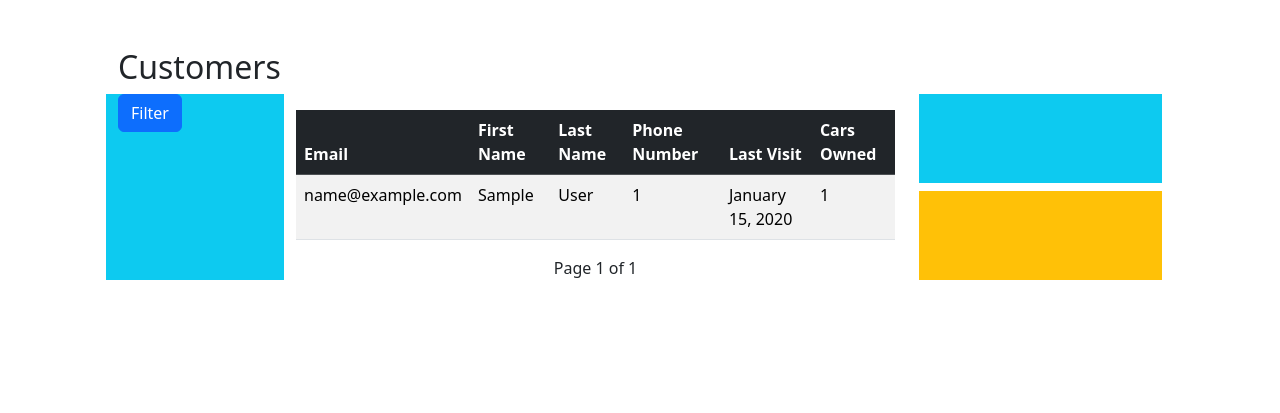
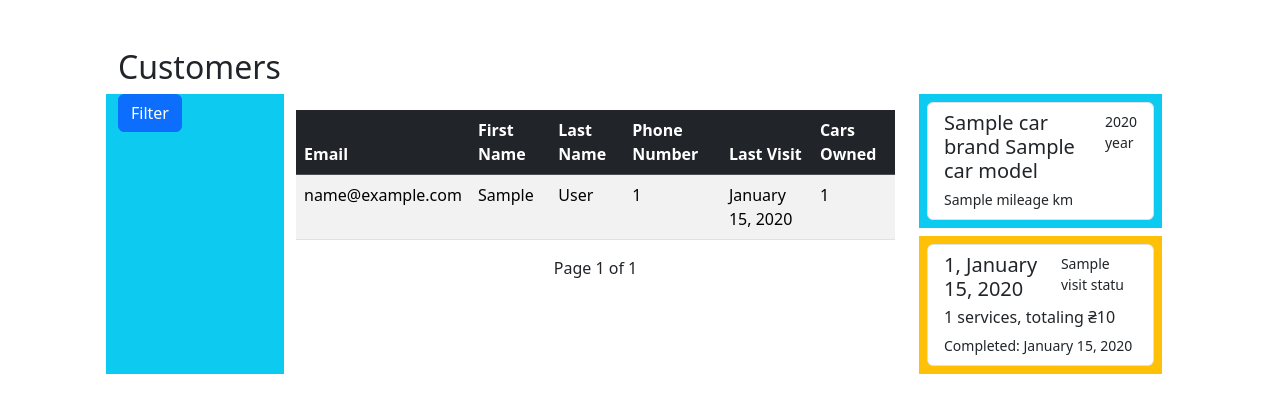
Before and after one commit to IvanMisarosh/car-service-coursework, a Django app: template carservice/service_site/templates/service_site/customers.html in a window 1280 px wide. Shown: the part 56-469 px from the top of the page. Run offline with Django 5.2, Linux system fonts and the light colour scheme; the template is opened without the code that fills it: most values are stand-ins (such as "Sample title", 1, 10 or a date in 2020); some libraries are stand-ins or nearby versions.

Commit message:
add 2 widgets (cars and visits for selected customer)

```diff
--- /dev/null
+++ b/carservice/service_site/static/service_site/selected_customer_details.css
@@ -0,0 +1,4 @@
+#customer-visits{
+    max-height: 400px;
+     overflow-y: auto;
+}
--- a/carservice/service_site/templates/service_site/customers.html
+++ b/carservice/service_site/templates/service_site/customers.html
@@ -1,5 +1,11 @@
 {% extends 'base.html' %}
+{% load static %}
+
 {% block title %}Customers{% endblock %}
+
+{% block css_files %}
+    <link rel="stylesheet" href="{% static 'service_site/selected_customer_details.css' %}">
+{% endblock %}
 
 {% block content %}
     {% include 'service_site/includes/nav_bar.html'%}
@@ -22,12 +28,7 @@
             </div>
 
             <div class="col-3 d-flex flex-column h-200" id="selected-customer-details">
-                <div class="bg-info p-2 mb-2 flex-fill" id="selected-customer-visits">
-
-                </div>
-                <div class="bg-warning p-2 flex-fill" id="selected-customer-cars">
-
-                </div>
+                {% include 'service_site/selected_customer_details.html' %}
             </div>
         </div>
     </div>
--- a/carservice/service_site/templates/service_site/customers_list.html
+++ b/carservice/service_site/templates/service_site/customers_list.html
@@ -11,13 +11,17 @@
     </thead>
     <tbody>
         {% for customer in customers %}
-        <tr>
+        <tr hx-get="{% url 'customer-details' %}"
+            hx-vals='{"customer_id": "{{customer.customer_id}}"}'
+            hx-trigger="click"
+            hx-target="#selected-customer-details"
+            style="cursor: pointer">
             <td>{{ customer.email }}</td>
             <td>{{ customer.first_name }}</td>
             <td>{{ customer.last_name }}</td>
             <td>{{ customer.phone_number }}</td>
-            <td>{{ customer.last_visit_date|date:"F j, Y" }}
-            <td>{{ customer.get_car_num}}
+            <td>{{ customer.last_visit_date|date:"F j, Y" }}</td>
+            <td>{{ customer.get_car_num }}</td>
         </tr>
         {% empty %}
         <tr>
--- /dev/null
+++ b/carservice/service_site/templates/service_site/selected_customer_details.html
@@ -0,0 +1,47 @@
+<div class="bg-info p-2 mb-2 flex-fill" id="selected-customer-cars">
+    {% if customer_cars %}
+        <div class="list-group" id="customer-cars">
+            {% for car in customer_cars%}
+                <a href="" class="list-group-item list-group-item-action flex-column align-items-start">
+                <div class="d-flex w-100 justify-content-between">
+                    <h5 class="mb-1">{{car.car_model.car_brand.brand_name}} {{car.car_model.model_name}}</h5>
+                    {% if car.manufacture_year%}
+                        <small>{{car.manufacture_year}} year</small>
+                    {% endif %}
+                </div>
+                {% if car.mileage%}
+                    <small>{{car.mileage}} km</small>
+                {% else %}
+                    <small>Unknown mileage</small>
+                {% endif %}
+                </a>
+            {% endfor %}
+        </div>
+    {% else %}
+        no customer selected
+    {% endif %}
+
+</div>
+
+<div class="bg-warning p-2 flex-fill" id="selected-customer-visits">
+    {% if customer_visits %}
+        <div class="list-group" id="customer-visits">
+            {% for visit in customer_visits%}
+                <a href="" class="list-group-item list-group-item-action flex-column align-items-start">
+                <div class="d-flex w-100 justify-content-between">
+                    <h5 class="mb-1">{{visit.visit_number}}, {{visit.visit_date|date:"F j, Y" }}</h5>
+                    <small>{{visit.visit_status.status_name}}</small>
+                </div>
+                <p class="mb-1">{{visit.visit_service_count}} services, totaling ₴{{visit.price}}</p>
+                {% if visit.actual_end_date %}
+                    <small>Completed: {{visit.actual_end_date|date:"F j, Y" }}</small>
+                {% else %}
+                    <small>Planned end date: {{visit.planned_end_date|date:"F j, Y" }}</small>
+                {% endif %}
+                </a>
+            {% endfor %}
+        </div>
+    {% else %}
+        no customer selected
+    {% endif %}
+</div>
--- a/carservice/service_site/urls.py
+++ b/carservice/service_site/urls.py
@@ -5,6 +5,7 @@ from django.contrib.auth import views as auth_views
 urlpatterns = [
     path('', views.index, name='index'),
     path('customers/', views.customer_list, name='customers'),
+    path('customer-details/', views.customer_details, name="customer-details"),
     path('login/', auth_views.LoginView.as_view(), name='login'),
     path('logout/', auth_views.LogoutView.as_view(), name='logout'),
 ]
```
Also changed, not shown: carservice/service_site/models.py (+12 -1 lines), carservice/service_site/views.py (+15 -4 lines).
